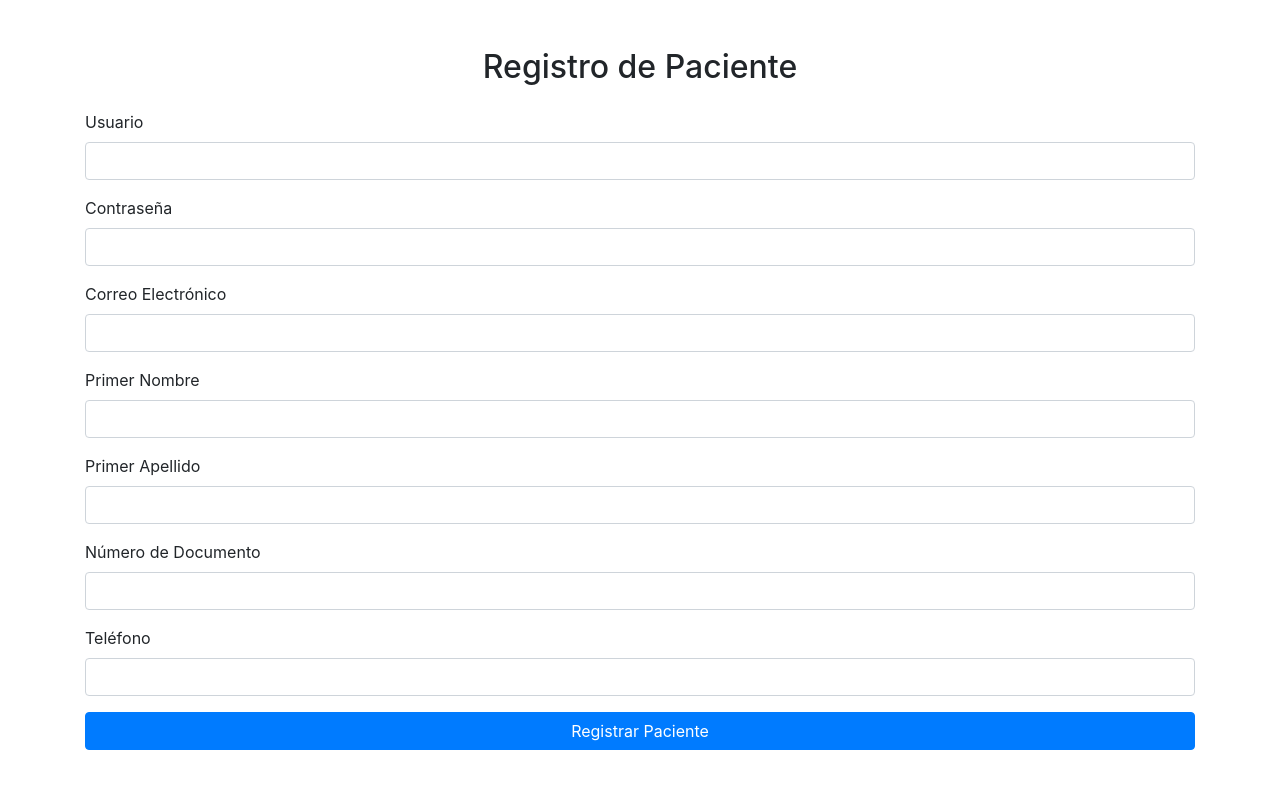
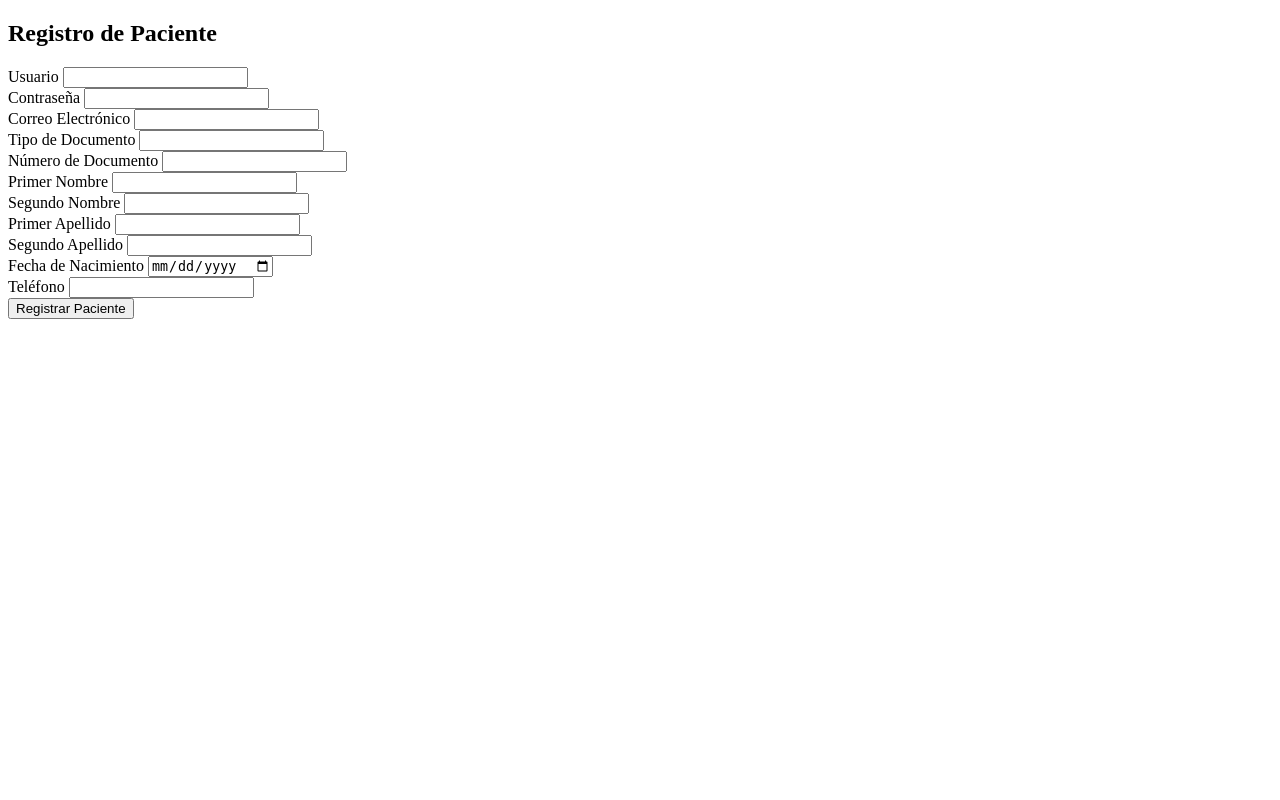
Before and after one commit to duma12322/Implantacion, a PHP site: page /registro_paciente.php in a window 1280 px wide. Run offline with PHP 8.4, Linux system fonts and the light colour scheme.

Commit message:
Add files via upload

```diff
--- a/vistas/registro_paciente.php
+++ b/vistas/registro_paciente.php
@@ -4,11 +4,12 @@
 <head>
     <meta charset="UTF-8">
     <title>Registro de Paciente</title>
-    <link rel="stylesheet" href="https://stackpath.bootstrapcdn.com/bootstrap/4.5.2/css/bootstrap.min.css">
+    <link href="https://cdn.jsdelivr.net/npm/bootstrap-icons/font/bootstrap-icons.css" rel="stylesheet">
+    <link rel="stylesheet" href="../css/registro_paciente.css">
 </head>
 
 <body>
-    <div class="container mt-5">
+    <div class="container">
         <h2 class="text-center">Registro de Paciente</h2>
         <form action="procesar_registro_paciente.php" method="POST" class="mt-4">
             <div class="form-group">
@@ -24,16 +25,32 @@
                 <input type="email" name="correo" id="correo" class="form-control" required>
             </div>
             <div class="form-group">
+                <label for="nombre1">Tipo de Documento</label>
+                <input type="text" name="tipo_doc" id="tipo_doc" class="form-control" required>
+            </div>
+            <div class="form-group">
+                <label for="num_doc">Número de Documento</label>
+                <input type="text" name="num_doc" id="num_doc" class="form-control" required>
+            </div>
+            <div class="form-group">
                 <label for="nombre1">Primer Nombre</label>
                 <input type="text" name="nombre1" id="nombre1" class="form-control" required>
+            </div>
+            <div class="form-group">
+                <label for="nombre2">Segundo Nombre</label>
+                <input type="text" name="nombre2" id="nombre2" class="form-control" required>
             </div>
             <div class="form-group">
                 <label for="apellido1">Primer Apellido</label>
                 <input type="text" name="apellido1" id="apellido1" class="form-control" required>
             </div>
             <div class="form-group">
-                <label for="num_doc">Número de Documento</label>
-                <input type="text" name="num_doc" id="num_doc" class="form-control" required>
+                <label for="apellido2">Segundo Apellido</label>
+                <input type="text" name="apellido2" id="apellido2" class="form-control" required>
+            </div>
+            <div class="form-group">
+                <label for="fecha_nac">Fecha de Nacimiento</label>
+                <input type="date" name="fecha_nac" id="fecha_nac" class="form-control" required>
             </div>
             <div class="form-group">
                 <label for="telefono">Teléfono</label>
```
